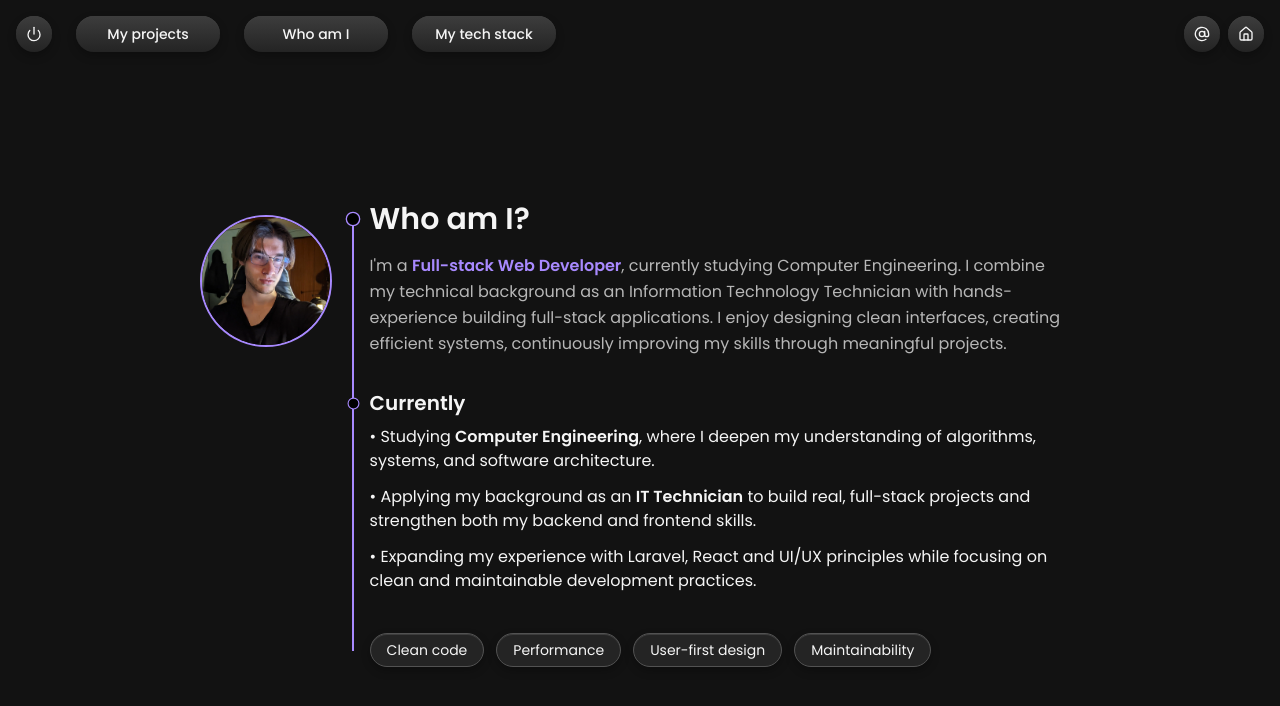
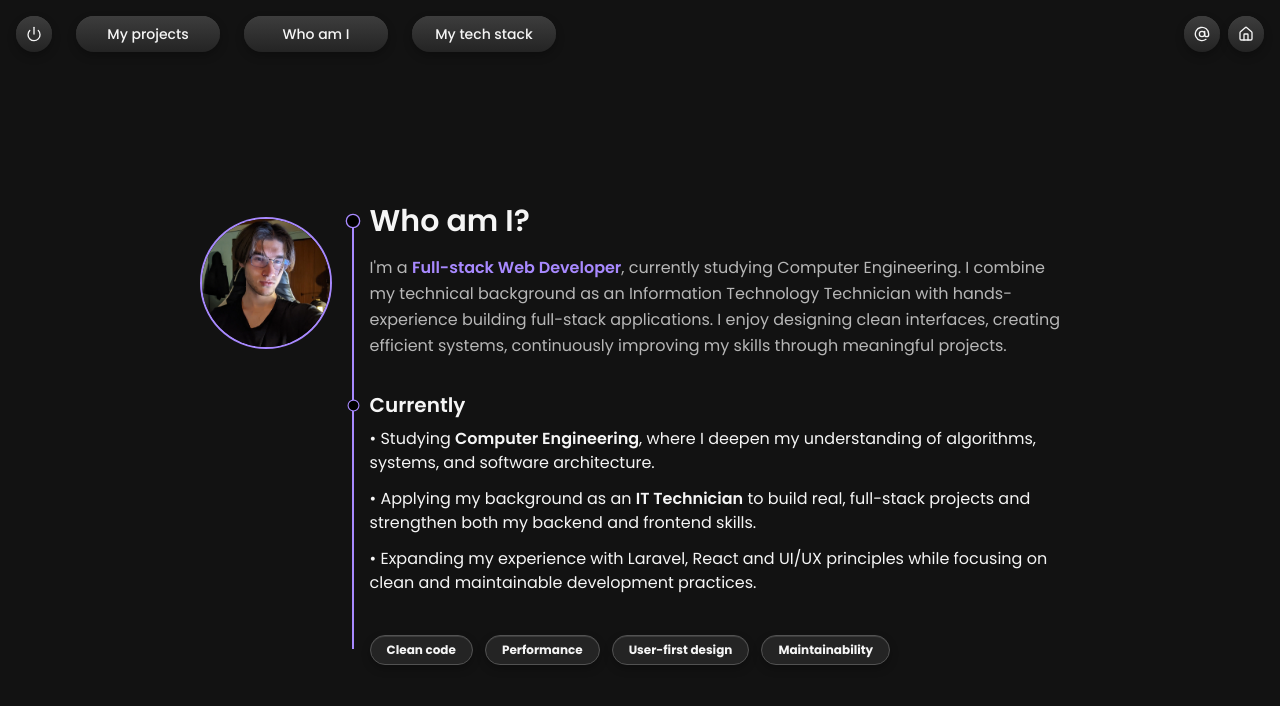
Before and after one commit to Rusiton/portfolio, a React (Vite) app: page /about in a window 1280 px wide. Shown: the top 706 px of the page. Built offline with nearby package versions, Linux system fonts and the light colour scheme.

Commit message:
Changed chip size

```diff
--- a/src/components/ui/chip.tsx
+++ b/src/components/ui/chip.tsx
@@ -7,7 +7,7 @@ export default function Chip({ text }: ChipOptions) {
         <div
         className="flex items-center gap-2 px-4 py-1.5 rounded-full bg-card border border-lightest-onyx/20 text-foreground shadows text-sm shadow-sm hover:bg-lighter-onyx transition hover:-translate-y-1"
         >
-            <span className="text-sm">{ text }</span>
+            <span className="text-xs font-bold">{ text }</span>
         </div>
     )
 }
```
